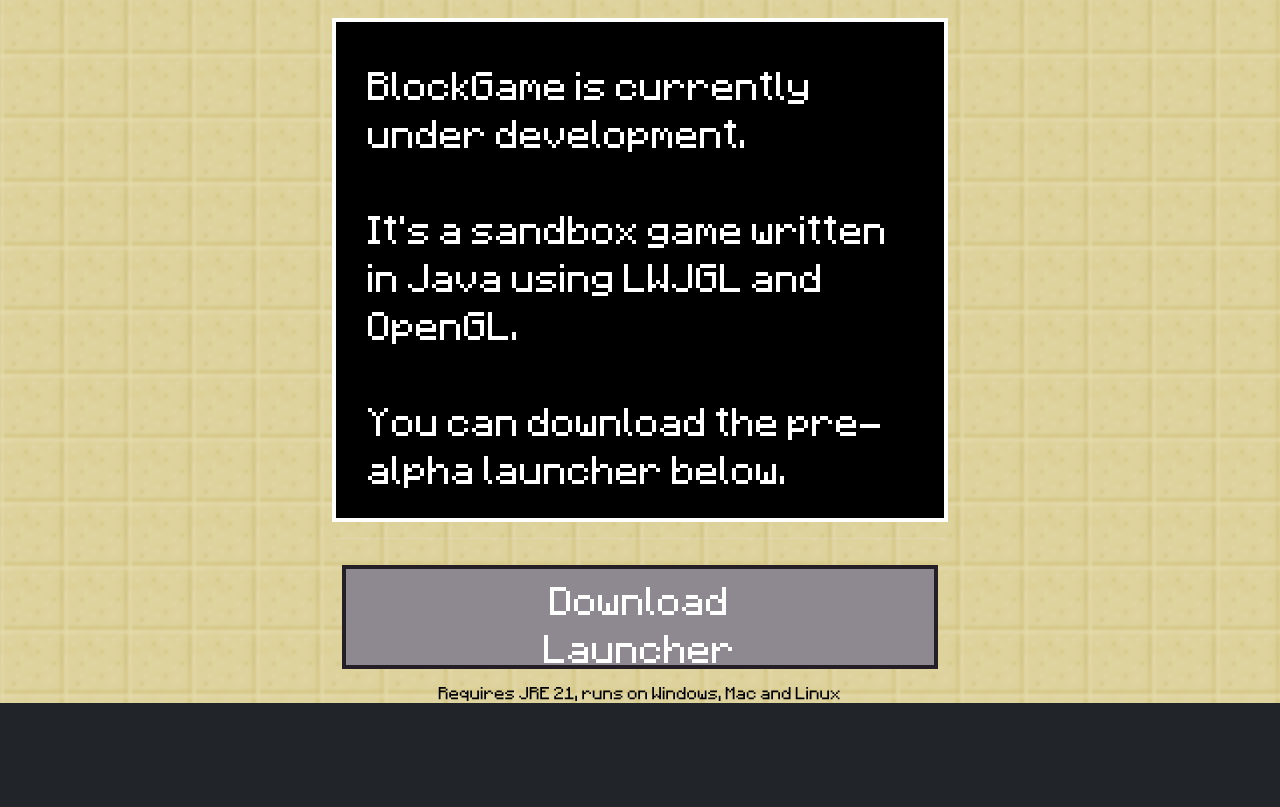
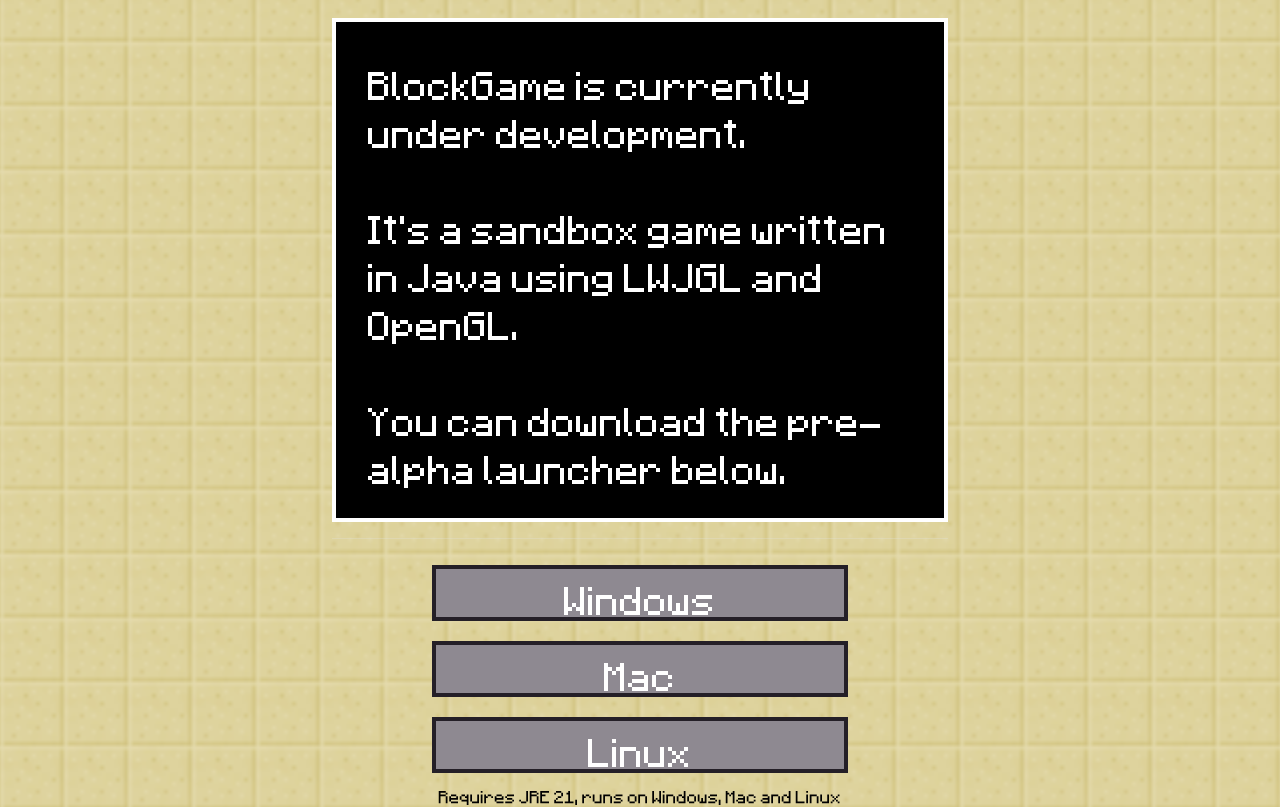
Before and after one commit to blockgame-projects/website, a website: page public/index.html in a window 1280 px wide. Shown: the part 145-952 px from the top of the page. Before the commit the page ends 848 px from the top, so only its background shows below. Drawn offline with nearby package versions, Linux system fonts and the light colour scheme.

Commit message:
😅 Add multi-jar launcher back

```diff
--- a/public/index.html
+++ b/public/index.html
@@ -38,8 +38,14 @@
                     <hr>
                     <div class="text-center w-100">
                         <div class="d-inline-grid">
-                            <a href="https://assets.blockgame.james090500.com/launchers/blockgame-launcher.jar" class="button">
-                                Download Launcher
+                            <a href="https://assets.blockgame.james090500.com/launchers/blockgame-launcher-win.jar" class="button">
+                                Windows
+                            </a>
+                            <a href="https://assets.blockgame.james090500.com/launchers/blockgame-launcher-mac-aarch64.jar" class="button">
+                                Mac
+                            </a>
+                            <a href="https://assets.blockgame.james090500.com/launchers/blockgame-launcher-linux.jar" class="button">
+                                Linux
                             </a>
                             <small class="text-black">Requires JRE 21, runs on Windows, Mac and Linux</small>
                         </div>
```
